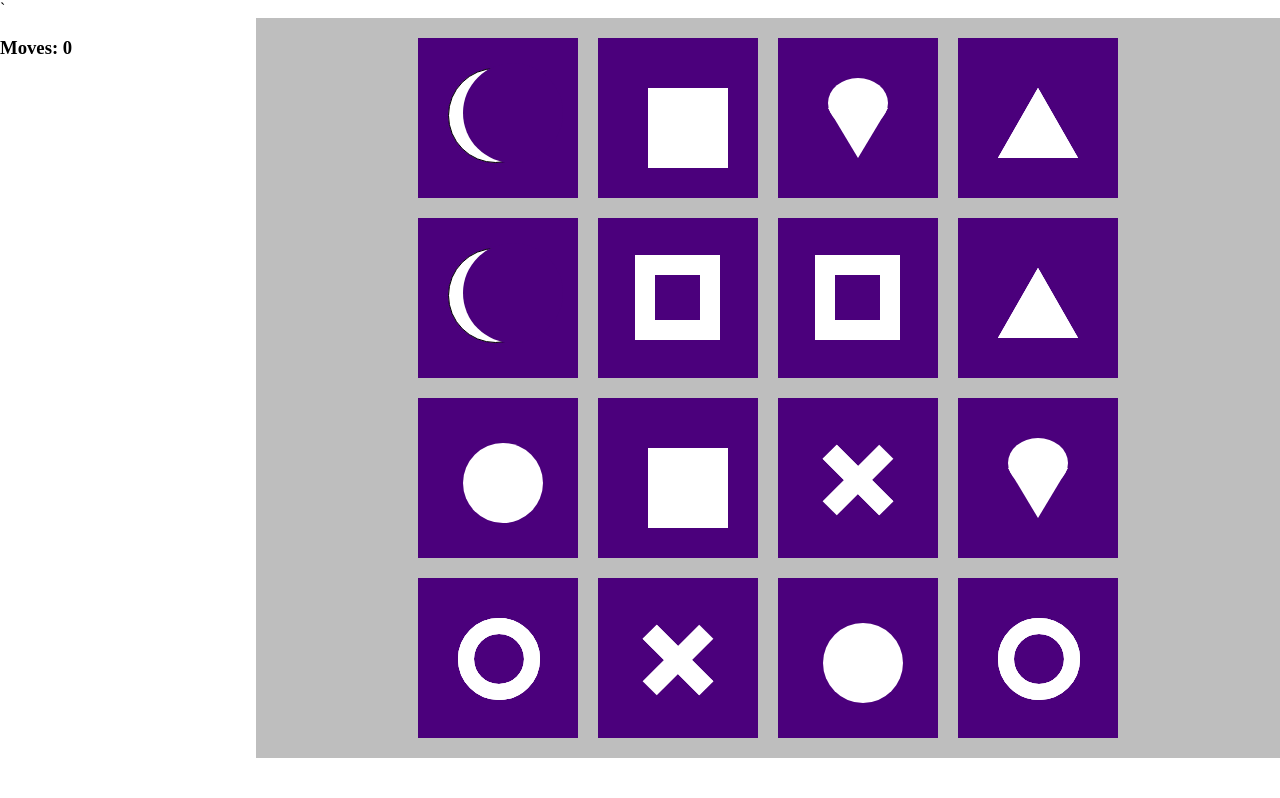
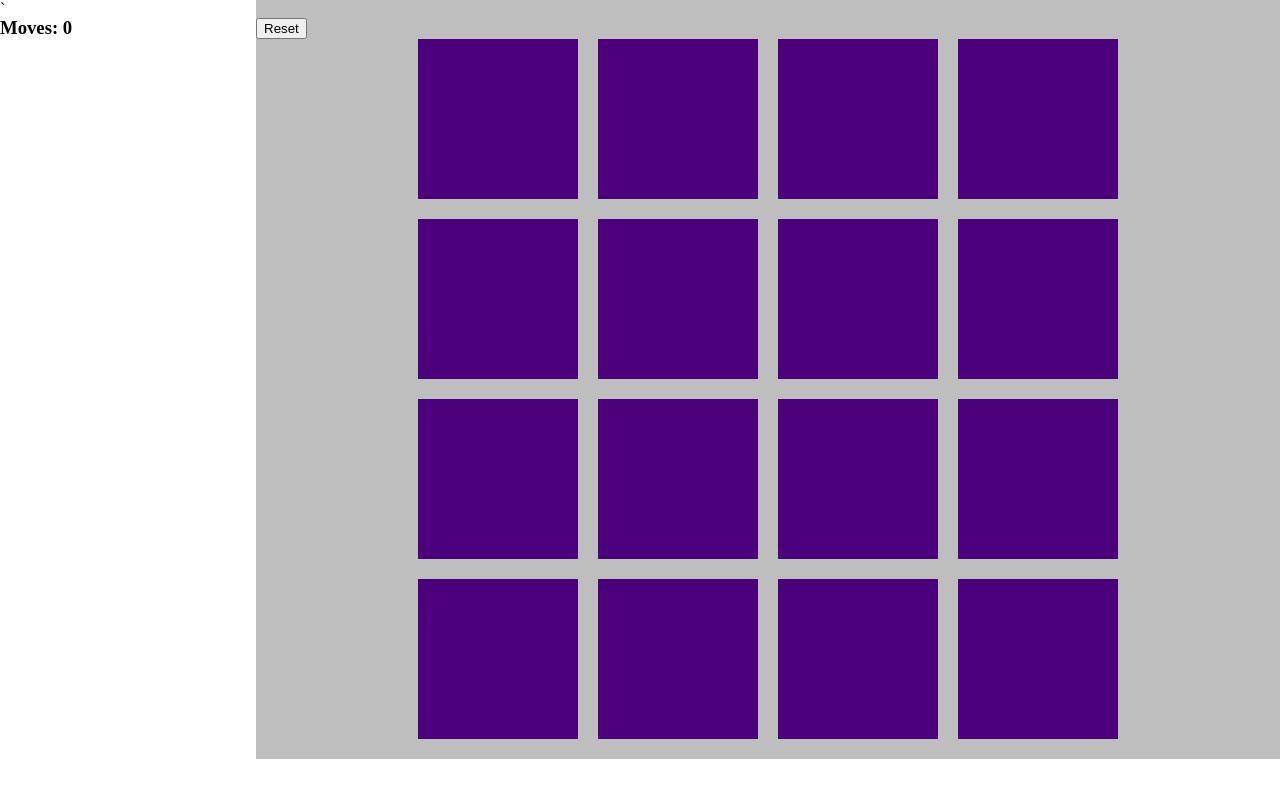
Before and after one commit to ddmaness/memory-game, a plain HTML site: page index.html in a window 1280 px wide. Drawn offline with Linux system fonts and the light colour scheme.

Commit message:
Implement matching game mechanic

```diff
--- a/index.html
+++ b/index.html
@@ -9,76 +9,79 @@
                 <h3 id="score">Moves: 0</h3>
             </div>
             <div id="board">
+                <div id="results">
+                    <button onclick='reset()'>Reset</button>
+                </div>
                 <div class="board-row">
                     <div class="card-container">
-                        <div class="card-front"></div>
-                        <div class="card"></div>
+                        <div class="side card-front"></div>
+                        <div class="side card"></div>
                     </div>
                     <div class="card-container">
-                        <div class="card-front"></div>
-                        <div class="card"></div>
+                        <div class="side card-front"></div>
+                        <div class="side card"></div>
                     </div>
                     <div class="card-container">
-                        <div class="card-front"></div>
-                        <div class="card"></div>
+                        <div class="side card-front"></div>
+                        <div class="side card"></div>
                     </div>
                     <div class="card-container">
-                        <div class="card-front"></div>
-                        <div class="card"></div>
+                        <div class="side card-front"></div>
+                        <div class="side card"></div>
                     </div>
                 </div>
                 <div class="board-row">
                     <div class="card-container">
-                        <div class="card-front"></div>
-                        <div class="card"></div>
+                        <div class="side card-front"></div>
+                        <div class="side card"></div>
                     </div>
                     <div class="card-container">
-                        <div class="card-front"></div>
-                        <div class="card"></div>
+                        <div class="side card-front"></div>
+                        <div class="side card"></div>
                     </div>
                     <div class="card-container">
-                        <div class="card-front"></div>
-                        <div class="card"></div>
+                        <div class="side card-front"></div>
+                        <div class="side card"></div>
                     </div>
                     <div class="card-container">
-                        <div class="card-front"></div>
-                        <div class="card"></div>
+                        <div class="side card-front"></div>
+                        <div class="side card"></div>
                     </div>
                 </div>
                 <div class="board-row">
                     <div class="card-container">
-                        <div class="card-front"></div>
-                        <div class="card"></div>
+                        <div class="side card-front"></div>
+                        <div class="side card"></div>
                     </div>
                     <div class="card-container">
-                        <div class="card-front"></div>
-                        <div class="card"></div>
+                        <div class="side card-front"></div>
+                        <div class="side card"></div>
                     </div>
                     <div class="card-container">
-                        <div class="card-front"></div>
-                        <div class="card"></div>
+                        <div class="side card-front"></div>
+                        <div class="side card"></div>
                     </div>
                     <div class="card-container">
-                        <div class="card-front"></div>
-                        <div class="card"></div>
+                        <div class="side card-front"></div>
+                        <div class="side card"></div>
                     </div>
                 </div>
                 <div class="board-row">
                     <div class="card-container">
-                        <div class="card-front"></div>
-                        <div class="card"></div>
+                        <div class="side card-front"></div>
+                        <div class="side card"></div>
                     </div>
                     <div class="card-container">
-                        <div class="card-front"></div>
-                        <div class="card"></div>
+                        <div class="side card-front"></div>
+                        <div class="side card"></div>
                     </div>
                     <div class="card-container">
-                        <div class="card-front"></div>
-                        <div class="card"></div>
+                        <div class="side card-front"></div>
+                        <div class="side card"></div>
                     </div>
                     <div class="card-container">
-                        <div class="card-front"></div>
-                        <div class="card"></div>
+                        <div class="side card-front"></div>
+                        <div class="side card"></div>
                     </div>
                 </div>
             </div>
--- a/index.js
+++ b/index.js
@@ -32,41 +32,73 @@ function populateBoard() {
     while (shapesArr.length !== 0) {
         const index = Math.floor(Math.random() * shapesArr.length);
         const htmlToAdd = shapesArr.splice(index, 1);
-        cards[cardIndex].addEventListener('click',matchCheck, true);
         cards[cardIndex].innerHTML =  htmlToAdd;
         cardIndex++;
     }
+    const cardFronts = Array.prototype.slice.call(document.getElementsByClassName('card-front'));
+    cardFronts.forEach(function(elem){
+        elem.addEventListener('click', matchCheck, true);
+    })
+
 }
 
 function matchCheck(e) {
-    const scoreDisplay = document.getElementById('score')
-    if (e.target === cardToMatch.element || e.target.classList.contains('matched')) {
+    const scoreDisplay = document.getElementById('score');
+    const target = e.target.nextElementSibling;
+    if (target === cardToMatch.element || target.classList.contains('matched')) {
         return;
     }
     else if (cardToMatch.element === null) {
-        cardToMatch.html = e.target.innerHTML;
-        cardToMatch.element = e.target;
+        cardToMatch.html = target.innerHTML;
+        cardToMatch.element = target;
+        target.parentNode.classList.add('selected');
     }
-    else if (e.target.innerHTML !== cardToMatch.html) {
-        console.log('no Match');
-        cardToMatch.element = null;
-        cardToMatch.html = null;
+    else if (target.innerHTML !== cardToMatch.html) {
+        target.parentNode.classList.add('selected');
+        document.body.classList.add('checking');
         score++;
-        scoreDisplay.textContent = 'Moves: ' + score;
+        setTimeout(function() {
+            cardToMatch.element.parentNode.classList.remove('selected');
+            target.parentNode.classList.remove('selected');
+            cardToMatch.element = null;
+            cardToMatch.html = null;
+            scoreDisplay.textContent = 'Moves: ' + score;
+            document.body.classList.remove('checking');
+        },1000);
     }
     else {
-        console.log('match');
-        cardToMatch.element.classList.add('matched');
-        e.target.classList.add('matched')
-        cardToMatch.element = null;
-        cardToMatch.html = null;
+        document.body.classList.add('checking');
+        target.parentNode.classList.add('selected');
+        matches++;
         score++;
-        matches++;
-        scoreDisplay.textContent = 'Moves: ' + score;
+        setTimeout(function() {
+            cardToMatch.element.classList.add('matched');
+            target.classList.add('matched')
+            cardToMatch.element = null;
+            cardToMatch.html = null;
+            scoreDisplay.textContent = 'Moves: ' + score;
+            document.body.classList.remove('checking');
+        }, 1000);
     }
     if (matches === 8) {
-        console.log('you win!')
+        Array.prototype.slice.call(document.getElementsByClassName('selected')).forEach(function(elem) {
+            setTimeout(function() {
+                elem.classList.remove('selected');
+            }, 200);
+        })
     }
 }
 
+function reset() {
+    document.getElementById('score').textContent = 'Moves: 0'
+    score = 0;
+    matches = 0;
+    cardToMatch.element = null;
+    cardToMatch.html = null;
+    Array.prototype.slice.call(document.getElementsByClassName('matched')).forEach(function(elem) {
+        elem.classList.remove('matched');
+    });
+    populateBoard();
+}
+
 populateBoard();
--- a/styles.css
+++ b/styles.css
@@ -1,10 +1,15 @@
 body{
     margin: 0;
     padding: 0;
-    height: 100vh
+    height: 100vh;
+}
+
+body.checking {
+    pointer-events: none;
 }
 
 #game {
+    margin-top: -20px;
     display: flex;
 }
 
@@ -28,6 +33,16 @@ body{
     justify-content: space-between;
 }
 
+.card-container {
+    width: 160px;
+    transform-style: preserve-3d;
+    transition: all 300ms ease-in-out;
+}
+
+.card-container.selected {
+    transform: rotatey(180deg);
+}
+
 .card {
     padding: 10px 0 0 10px;
     overflow: hidden;
@@ -35,10 +50,30 @@ body{
     background-color: rgb(75, 0, 124);
     width: 150px;
     height: 150px;
+    transform: rotateY(180deg);
 }
 
 .card * {
     pointer-events: none;
+}
+
+.side {
+    backface-visibility: hidden;
+}
+
+.card-front {
+    position: absolute;
+    height: 100%;
+    width: 100%;
+    background-color: rgb(75, 0, 124);
+}
+
+.results {
+    position: absolute;
+    height:100%;
+    width:100%;
+    background-color: greenyellow;
+
 }
 
 /*
@@ -54,8 +89,8 @@ Square Card
     height: 80px;
     width: 80px;
     background-color: white;
-    top: 40px;
-    left: 40px;
+    top: 30px;
+    left: 30px;
 }
 
 .card.matched .square {
@@ -101,12 +136,13 @@ Circle Card
 .circle {
     position: relative;
     z-index: 1;
-    top: 35px;
-    left: 35px;
+    top: -130px;
+    left: -130px;
     border-radius: 50%;
-    width: 80px;
-    height: 80px;
+    width: 400px;
+    height: 400px;
     background-color: white;
+    transform: scale(.2);
 }
 
 .card.matched .circle {
@@ -115,7 +151,7 @@ Circle Card
 
 @keyframes circle-horizon {
     100% {
-        transform: scale(5) translate(0, 45px);
+        transform: scale(1) translate(0, 220px);
     }
 }
 
@@ -130,13 +166,13 @@ Circle Card
 }
 
 .card.matched .circle-sun {
-    animation: circle-sun-rise 5s 1s forwards;
+    animation: circle-sun-rise 3s ease-out 1s forwards;
 }
 
 @keyframes circle-sun-rise {
     100% {
         visibility: visible;
-        transform: translate(0, -60px);
+        transform: translate(0, -390px);
     }
 }
 
@@ -549,7 +585,7 @@ Moon Card
     height: 93px;
     width: 93px;
     top: 30px;
-    left: 30px;
+    left: 35px;
 }
 
 .card.matched .moon {
@@ -563,7 +599,7 @@ Moon Card
     width: 100px;
     background-color: rgb(75, 0, 124);
     top: 25px;
-    left: 45px;
+    left: 55px;
 }
 
 .card.matched .moon-cover {
@@ -587,7 +623,7 @@ Moon Card
 
 .moon-cover[class*=petal] {
     top:30px;
-    left: 50px;
+    left: 60px;
     height: 93px;
     width: 93px;
 }
```
